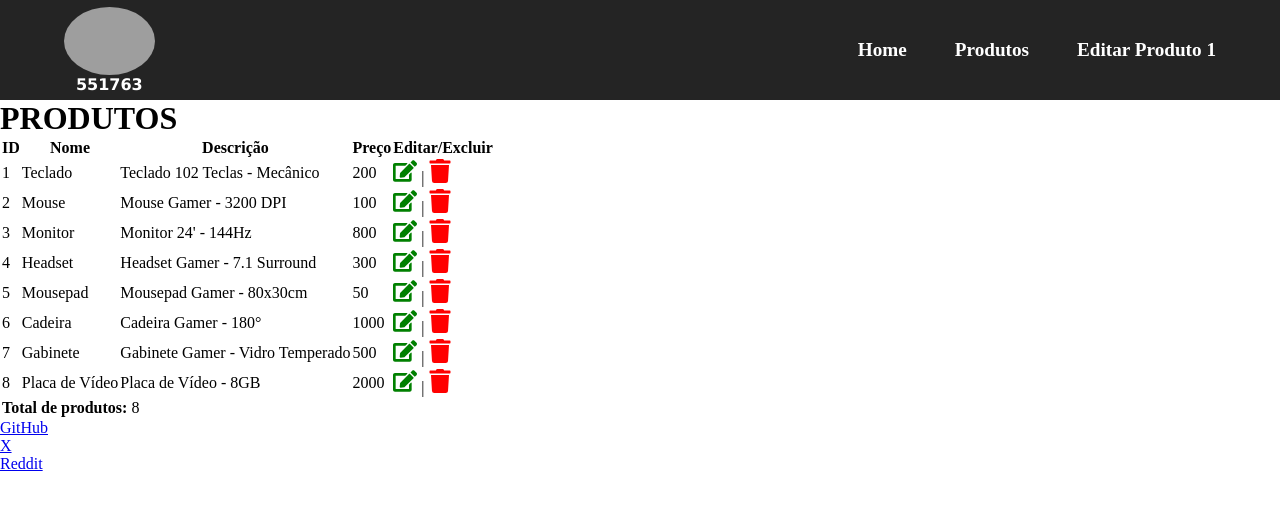
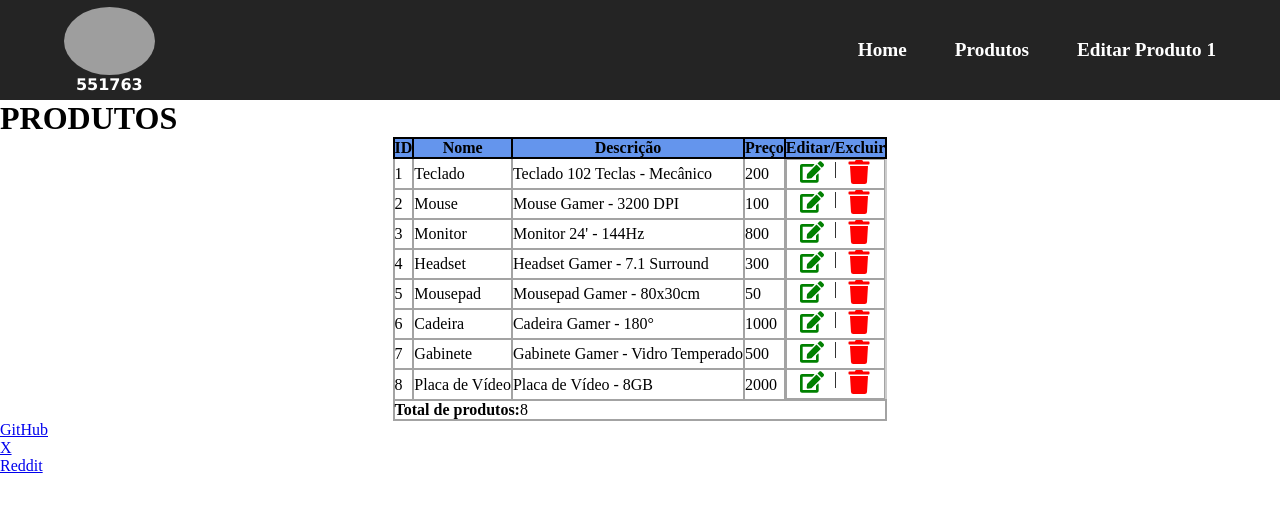
Before and after one commit to Duh0127/projeto-spa, a React (Vite) app: page /produtos in a window 1280 px wide. Shown: the top 512 px of the page. Built offline with nearby package versions, Linux system fonts and the light colour scheme; grey boxes are pictures that could not be loaded.

Commit message:
Apresentando css module

```diff
--- a/src/components/produtos/Produtos.jsx
+++ b/src/components/produtos/Produtos.jsx
@@ -2,6 +2,7 @@ import React from "react";
 import { Link } from "react-router-dom";
 import { FaEdit, FaTrash } from "react-icons/fa";
 import { ListaProdutos } from "./ListaProdutos";
+import classes from "./Produtos.module.css";
 
 export default function Produtos() {
 
@@ -9,24 +10,24 @@ export default function Produtos() {
         <main>
             <h1>PRODUTOS</h1>
             <div>
-                <table>
+                <table className={classes.tableStyle}>
                     <thead>
-                        <tr>
-                            <th>ID</th>
-                            <th>Nome</th>
-                            <th>Descrição</th>
-                            <th>Preço</th>
-                            <th>Editar/Excluir</th>
+                        <tr className={classes.tableHeaderStyle}>
+                            <th className={classes.tableHeaderStyle}>ID</th>
+                            <th className={classes.tableHeaderStyle}>Nome</th>
+                            <th className={classes.tableHeaderStyle}>Descrição</th>
+                            <th className={classes.tableHeaderStyle}>Preço</th>
+                            <th className={classes.tableHeaderStyle}>Editar/Excluir</th>
                         </tr>
                     </thead>
                     <tbody>
                         {ListaProdutos.map((produto, index) => (
-                            <tr key={index}>
-                                <td>{produto.id}</td>
-                                <td>{produto.nome}</td>
-                                <td>{produto.desc}</td>
-                                <td>{produto.preco}</td>
-                                <td>
+                            <tr key={index} className={classes.tableLineStyle}>
+                                <td className={classes.tableDataStyle}>{produto.id}</td>
+                                <td className={classes.tableDataStyle}>{produto.nome}</td>
+                                <td className={classes.tableDataStyle}>{produto.desc}</td>
+                                <td className={classes.tableDataStyle}>{produto.preco}</td>
+                                <td className={classes.tableDataButtonStyle}>
                                     <Link to={`/produtos/editar/${produto.id}`}>
                                         <FaEdit size={24} color="green" />
                                     </Link>
@@ -40,7 +41,10 @@ export default function Produtos() {
                     </tbody>
                     <tfoot>
                         <tr>
-                            <td colSpan='4'><strong>Total de produtos:</strong> {ListaProdutos.length}</td>
+                            <td colSpan='5' className={classes.tableDataStyle}>
+                                <strong>Total de produtos:</strong>
+                                {ListaProdutos.length}
+                            </td>
                         </tr>
                     </tfoot>
                 </table>
--- /dev/null
+++ b/src/components/produtos/Produtos.module.css
@@ -0,0 +1,29 @@
+.tableStyle{
+    border: 2px solid #ccc;
+    border-radius: 6px;
+    margin: 0 auto;
+    border-collapse: collapse;
+
+    .tableHeaderStyle{
+        background-color: cornflowerblue;
+        border: 2px solid #000;
+    }
+
+    .tableDataStyle{
+        text-align: left;
+        border: 2px solid #a3a3a3;
+    }
+
+    .tableLineStyle:hover{
+        background-color: bisque;
+        cursor: pointer;
+    }
+
+    .tableDataButtonStyle{
+        display: flex;
+        justify-content: center;
+        gap: 10px;
+        text-align: left;
+        border: 1px solid #a3a3a3;
+    }
+}
```
